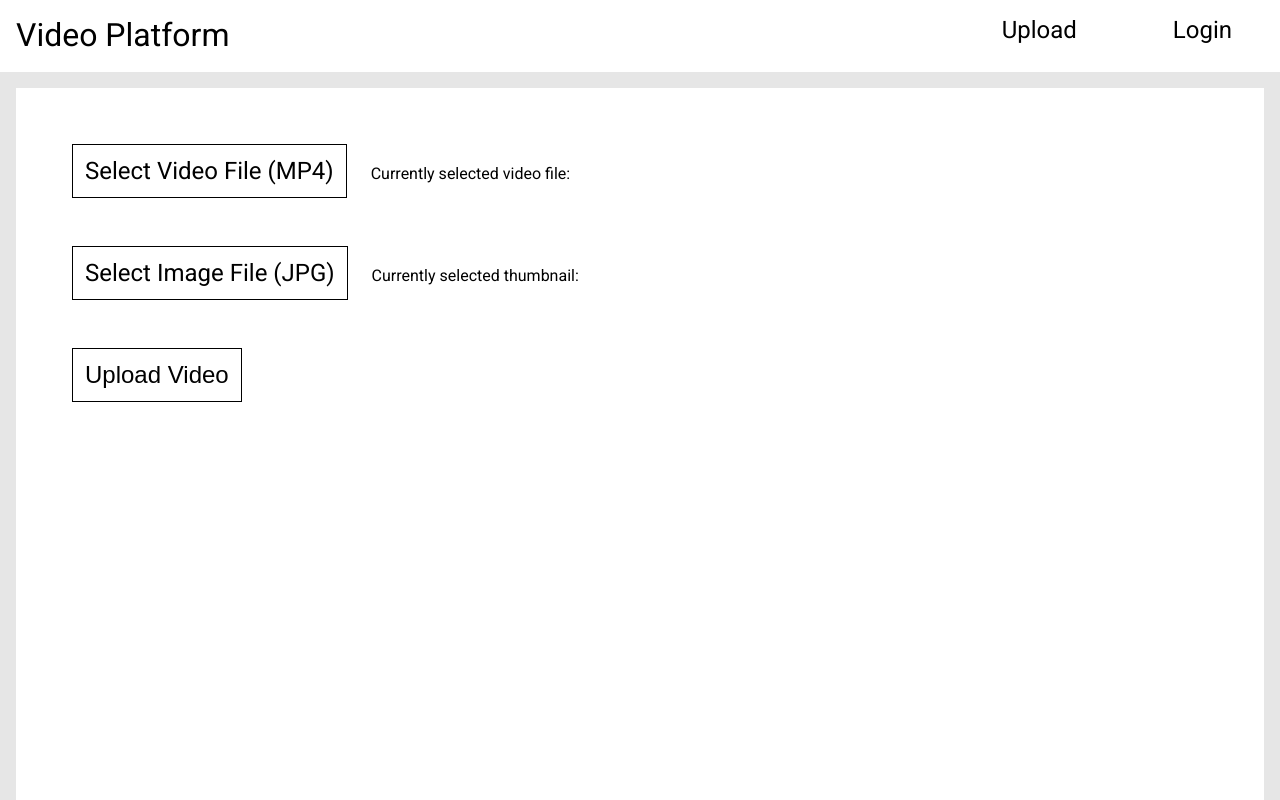
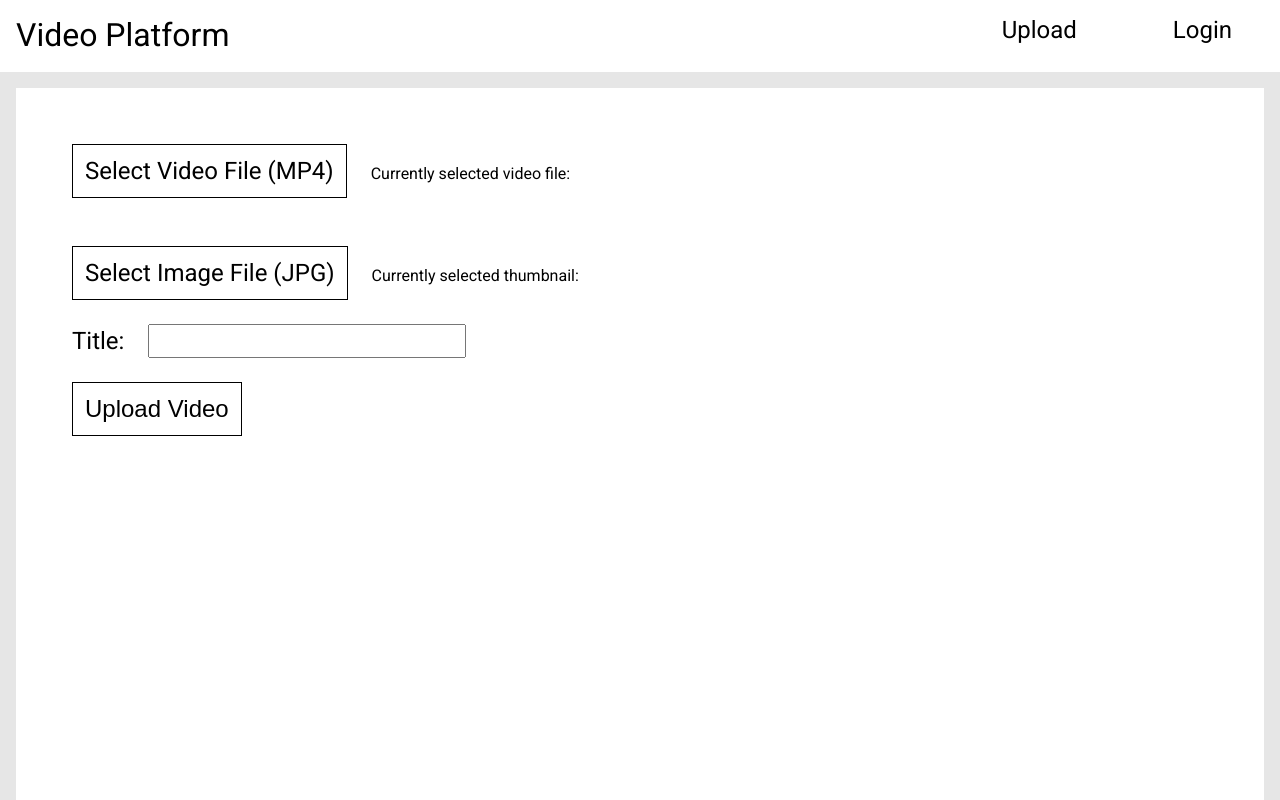
Before and after one commit to joaovdonaton/videoplatform, a React (Create React App) app: page /upload in a window 1280 px wide. Shown: the top 800 px of the page. Built offline with nearby package versions, Linux system fonts and the light colour scheme; no server answers.

Commit message:
fixed a problem with the navbar and upload now works!

```diff
--- a/src/components/Layout/Navbar.js
+++ b/src/components/Layout/Navbar.js
@@ -12,7 +12,9 @@ function Navbar(){
     const getUsername = async () => {
         if(!username) {
             const resp = await axios.post(
-                'http://localhost:3001/authenticate/getuser', {token});
+                'http://localhost:3001/authenticate/getuser', {}, {headers: {
+                    token
+                    }});
             setUsername(resp.data.user);
         }
     };
--- a/src/components/Pages/Upload/Upload.js
+++ b/src/components/Pages/Upload/Upload.js
@@ -7,6 +7,7 @@ import {Context} from '../../../context/Context';
 function Upload(){
     const [selectedVideo, setSelectedVideo] = useState('');
     const [selectedThumbnail, setSelectedThumbnail] = useState('');
+    const [title, setTitle] = useState('');
     const context = useContext(Context);
 
     const onChange = (e) => {
@@ -16,6 +17,9 @@ function Upload(){
                 break;
             case 'thumbnail':
                 setSelectedThumbnail(e.target.files[0]);
+                break;
+            case 'title':
+                setTitle(e.target.value);
                 break;
             default:
                 break;
@@ -31,7 +35,7 @@ function Upload(){
 
         const videoResp = await axios.post(
             'http://localhost:3001/video/upload', videoFormData, {headers: {
-            token: context.token
+            token: context.token, videoTitle: title
             }});
     };
 
@@ -45,6 +49,9 @@ function Upload(){
             <input id='select-thumbnail' type='file' name='thumbnail' onChange={onChange}/>
             <label>Currently selected thumbnail: <b>{selectedThumbnail.name}</b></label>
             <br/>
+            <label style={{fontSize: '1.5em', margin: '1em'}}>Title:</label>
+            <input value={title} type='text' onChange={onChange} className='upload-text-area' name='title'/>
+            <br/>
             <button type='submit' className='upload-button'>Upload Video</button>
         </form>
     </div>
--- a/src/style/Upload.css
+++ b/src/style/Upload.css
@@ -15,3 +15,7 @@ input[type=file]{
 .upload-button:hover{
     background-color: grey;
 }
+
+.upload-text-area{
+    font-size: 1.5em;
+}
```
